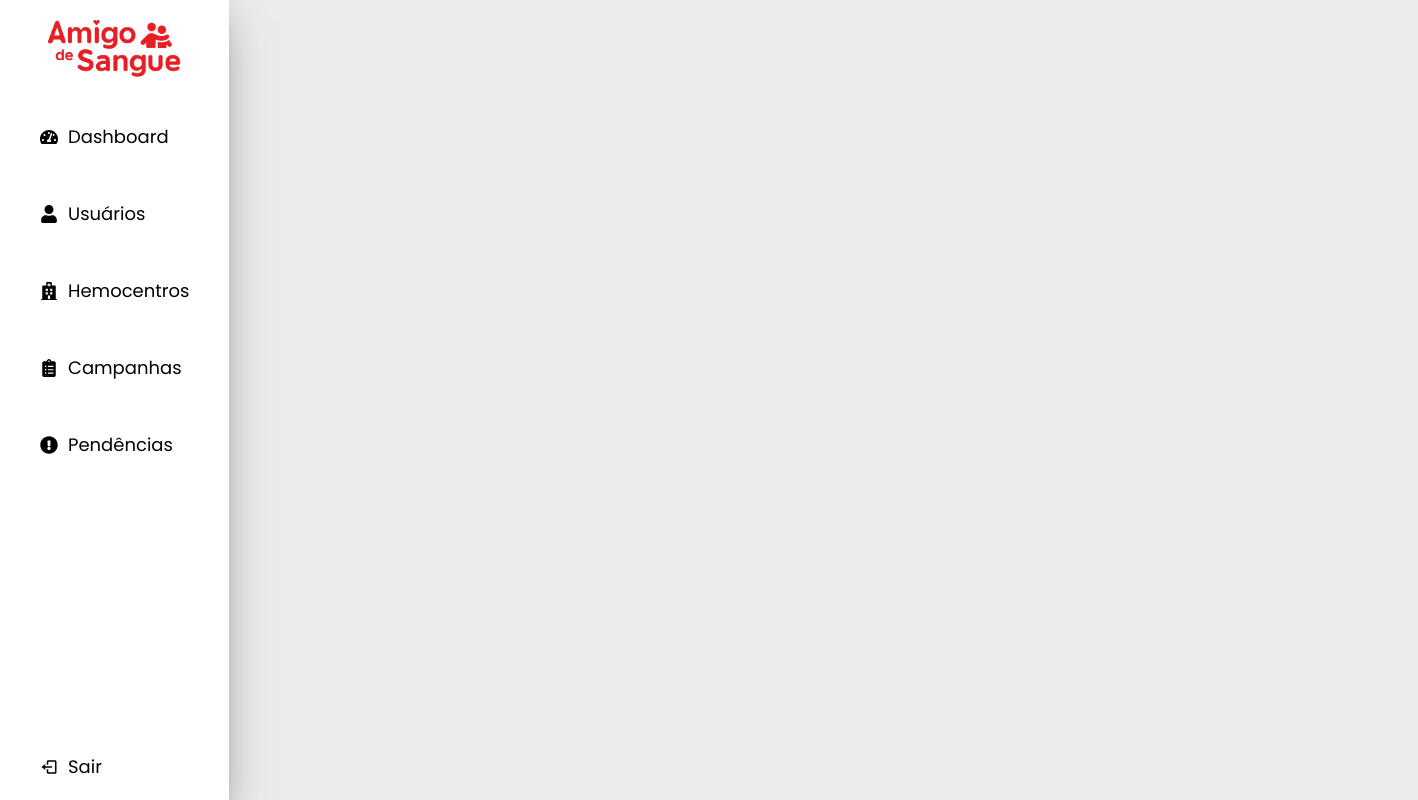
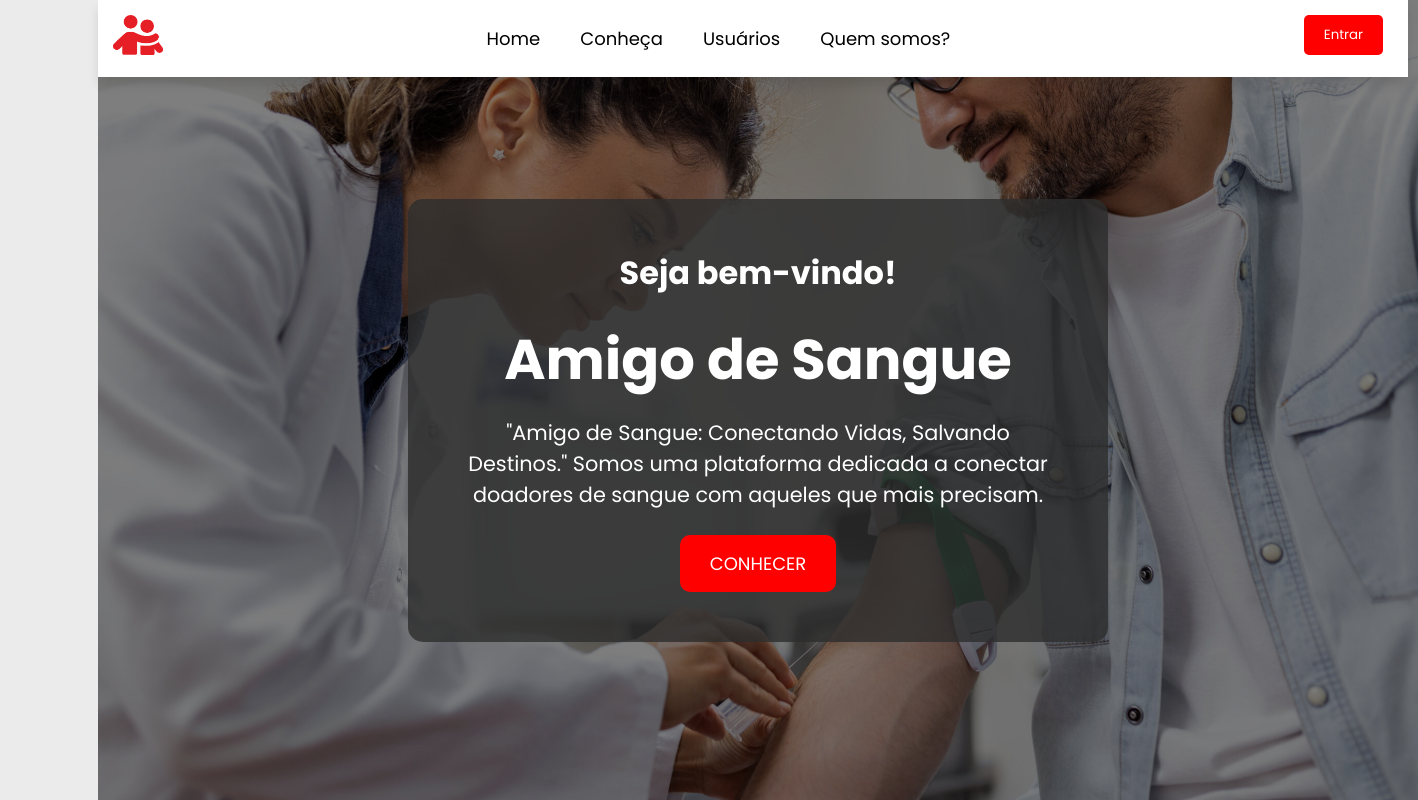
Before and after one commit to RhuONE/reactamigodesangue, a React (Create React App) app: page / in a window 1280 px wide. Shown: the top 800 px of the page, 1418 px wide, since content can reach past the window. Built offline with nearby package versions, Linux system fonts and the light colour scheme.

Commit message:
Home part1

```diff
--- a/src/App.js
+++ b/src/App.js
@@ -18,6 +18,7 @@ import HemocentroFuncionarios from './pages/HemocentroFuncionario';
 import HemocentroCampanhas from './pages/HemocentroCampanhas';
 import CadastroHemocentro from './pages/cadastroHemocentro/CadastroHemocentro';
 import LoginHemocentro from './pages/loginHemocentro/LoginHemocentro';
+import Home from './pages/home/Home';
 
 function Layout() {
   const location = useLocation();
@@ -27,11 +28,13 @@ function Layout() {
   return (
     <div className='App'>
       {/* Exibe a Sidebar específica para cada tipo de usuário */}
-      {location.pathname !== '/login' && location.pathname !== '/cadastro/hemocentro' && location.pathname !== '/login/hemocentro' && (
+      {location.pathname !== '/login' && location.pathname !== '/cadastro/hemocentro' && location.pathname !== '/login/hemocentro' &&
+      location.pathname !== '/' &&(
         isHemocentroRoute ? <SidebarHemocentro /> : <Sidebar />
       )}
       <div className='main-content'>
         <Routes>
+          <Route path='/' element={<Home />} />
           <Route path="/login" element={<Login />} />
           <Route path="/dashboard" element={<Dashboard />} />
           <Route path="/usuarios" element={<Usuarios />} />
--- /dev/null
+++ b/src/components/ConhecaSection.css
@@ -0,0 +1,23 @@
+.conheca-section {
+    padding: 40px;
+    background-color: #ffffff;
+    text-align: center;
+    width: 100%; /* Garantir que ocupe toda a largura */
+  }
+
+  .conheca-section h1 {
+    font-size: 2.5rem;
+    color: #c00000;
+  }
+
+  .conheca-section p {
+    font-size: 1.2rem;
+    color: #333;
+    line-height: 1.6;
+  }
+
+  .conheca-section img {
+    max-width: 100%;
+    height: auto;
+    margin-top: 20px;
+  }
--- /dev/null
+++ b/src/components/ConhecaSection.js
@@ -0,0 +1,22 @@
+import React from 'react';
+import './ConhecaSection.css';
+import appImage from '../images/Blood donation-cuate.svg';
+
+const ConhecaSection = () => {
+  return (
+    <section id="section2" className="amigo-de-sangue">
+      <div className="text-column1">
+        <h1>Amigo de Sangue</h1>
+        <p>
+          A Apex uma inovadora empresa no campo da tecnologia, lançou o aplicativo Amigo de Sangue,
+          projetado para facilitar e tornar mais acessível a doação de sangue.
+        </p>
+      </div>
+      <div className="image-column1">
+        <img src={appImage} alt="App Preview" />
+      </div>
+    </section>
+  );
+};
+
+export default ConhecaSection;
--- /dev/null
+++ b/src/components/Footer.css
@@ -0,0 +1,37 @@
+.footer {
+    background-color: #292626;
+    color: #fff;
+    padding: 20px 0;
+    text-align: center;
+    width: 100%;
+    position: relative; /* Para manter no rodapé */
+  }
+
+  .footer p {
+    margin: 0;
+    font-size: 1rem;
+    color: #fff;
+  }
+
+  .footer .social-links {
+    list-style: none;
+    padding: 0;
+    margin: 10px 0;
+    display: flex;
+    justify-content: center;
+  }
+
+  .footer .social-links li {
+    margin: 0 10px;
+  }
+
+  .footer .social-links a {
+    color: #fff;
+    font-size: 1.5rem;
+    text-decoration: none;
+    transition: color 0.3s;
+  }
+
+  .footer .social-links a:hover {
+    color: #0088f8;
+  }
--- /dev/null
+++ b/src/components/Footer.js
@@ -0,0 +1,18 @@
+import React from 'react';
+import './Footer.css';
+
+const Footer = () => {
+  return (
+    <footer>
+      <ul className="social-links">
+        <li><a href="https://facebook.com" title="Facebook"><i className="fab fa-facebook-f"></i></a></li>
+        <li><a href="https://twitter.com" title="Twitter"><i className="fab fa-twitter"></i></a></li>
+        <li><a href="https://instagram.com" title="Instagram"><i className="fab fa-instagram"></i></a></li>
+        <li><a href="https://linkedin.com" title="LinkedIn"><i className="fab fa-linkedin-in"></i></a></li>
+      </ul>
+      <p>&copy; 2024 Informativo de Saúde. Todos os direitos reservados.</p>
+    </footer>
+  );
+};
+
+export default Footer;
--- /dev/null
+++ b/src/components/HomeSection.css
@@ -0,0 +1,68 @@
+.inicio {
+    position: relative;
+    text-align: center;
+    background: url('../images/medicosangue.jpg') no-repeat center center;
+    background-size: cover;
+    min-height: 100vh; /* Garante que a seção ocupe 100% da altura da tela */
+    width: 100vw; /* Faz com que ocupe a largura inteira */
+    display: flex;
+    align-items: center;
+    justify-content: center;
+    padding: 20px;
+    margin: 0; /* Elimina qualquer margem padrão */
+}
+
+
+  .overlay {
+    position: absolute;
+    top: 0;
+    left: 0;
+    width: 100%;
+    height: 100%;
+    background: rgba(0, 0, 0, 0.5); /* Overlay escuro */
+  }
+
+  .divdireita {
+    position: relative;
+    z-index: 1;
+    background-color: rgba(46, 45, 45, 0.8);
+    padding: 50px;
+    border-radius: 15px;
+    max-width: 600px;
+    text-align: center;
+  }
+
+  .divdireita h1, .divdireita h2 {
+    color: #fff;
+  }
+
+  .divdireita h1 {
+    font-size: 3.5rem;
+    font-weight: 700;
+    margin-bottom: 15px;
+  }
+
+  .divdireita h2 {
+    font-size: 2rem;
+  }
+
+  .divdireita p {
+    color: #fff;
+    font-size: 1.3rem;
+    margin: 15px 0 25px;
+  }
+
+  .divdireita button {
+    background-color: red;
+    color: white;
+    padding: 15px 30px;
+    border: none;
+    border-radius: 10px;
+    font-size: 18px;
+    cursor: pointer;
+    transition: background-color 0.3s;
+  }
+
+  .divdireita button:hover {
+    background-color: #c00505;
+  }
--- /dev/null
+++ b/src/components/HomeSection.js
@@ -0,0 +1,21 @@
+import React from 'react';
+import './HomeSection.css';
+
+const HomeSection = () => {
+  return (
+    <section id="section1" className="inicio">
+      <div className="overlay"></div> {/* Overlay escuro */}
+      <div className="divdireita">
+        <h2>Seja bem-vindo!</h2>
+        <h1>Amigo de Sangue</h1>
+        <p>
+          "Amigo de Sangue: Conectando Vidas, Salvando Destinos." Somos uma plataforma dedicada
+          a conectar doadores de sangue com aqueles que mais precisam.
+        </p>
+        <a href="#section2"><button>CONHECER</button></a>
+      </div>
+    </section>
+  );
+};
+
+export default HomeSection;
--- /dev/null
+++ b/src/components/NavBar.css
@@ -0,0 +1,44 @@
+.navbar {
+    padding: 15px;
+    background-color: #fff;
+    position: fixed;
+    width: 100%;
+    top: 0;
+    box-shadow: 0px 8px 10px rgba(0, 0, 0, 0.1);
+    z-index: 1000; /* Para garantir que fique acima de outros elementos */
+    display: flex;
+    justify-content: space-between;
+  }
+
+  .navbar ul {
+    list-style-type: none;
+    padding: 0;
+    margin: 0;
+    display: flex;
+    align-items: center;
+  }
+
+  .navbar li {
+    margin-right: 20px;
+  }
+
+  .navbar a {
+    color: #000;
+    font-size: 18px;
+    padding: 10px;
+    text-decoration: none;
+    transition: color 0.3s;
+  }
+
+  .navbar a:hover {
+    color: red; /* Cor no hover para melhor UX */
+  }
+
+  .botoes .entrar {
+    background-color: red;
+    border: none;
+    color: white;
+    padding: 10px 20px;
+    border-radius: 5px;
+    cursor: pointer;
+  }
--- /dev/null
+++ b/src/components/NavBar.js
@@ -0,0 +1,24 @@
+import React from 'react';
+import './NavBar.css';
+import logo from '../images/LogoAmgSangue.png';
+
+const NavBar = () => {
+  return (
+    <nav className="navbar">
+      <div className="logo">
+        <img src={logo} alt="Logo" width="50px" />
+      </div>
+      <ul>
+        <li><a href="#section1">Home</a></li>
+        <li><a href="#section2">Conheça</a></li>
+        <li><a href="#section4">Usuários</a></li>
+        <li><a href="#section5">Quem somos?</a></li>
+      </ul>
+      <div className="botoes">
+        <a href="/login/hemocentro"><button className="entrar">Entrar</button></a>
+      </div>
+    </nav>
+  );
+};
+
+export default NavBar;
--- /dev/null
+++ b/src/pages/home/Home.js
@@ -0,0 +1,18 @@
+import React from 'react';
+import NavBar from '../../components/NavBar';
+import HomeSection from '../../components/HomeSection';
+import ConhecaSection from '../../components/ConhecaSection';
+import Footer from '../../components/Footer';
+
+const Home = () => {
+  return (
+    <div>
+      <NavBar />
+      <HomeSection />
+      <ConhecaSection />
+      <Footer />
+    </div>
+  );
+};
+
+export default Home;
```
Also changed, not shown: src/App.css (line endings or trailing spaces), src/images/Blood donation-cuate.svg (added), src/images/medicosangue.jpg (added).
